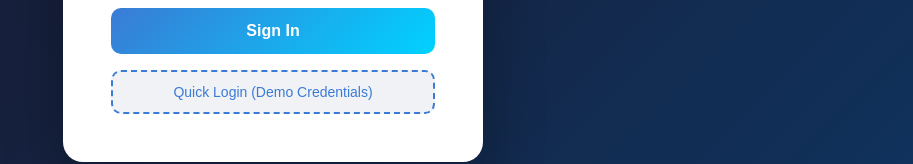
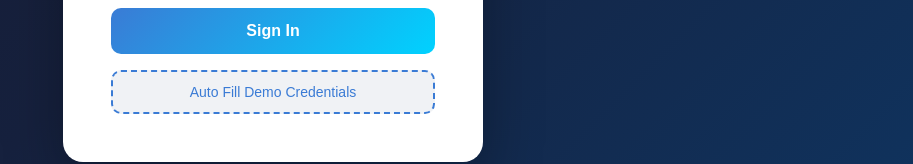
Before and after one commit to eakarsu/AIPharmacyOperationsManager, a React (Create React App) app in the folder frontend/: page / in a window 1280 px wide. Shown: the part 515-679 px from the top of the page, without its empty margins (367-1280 px from the left). Built offline with nearby package versions, Linux system fonts and the light colour scheme; no server answers.

Commit message:
Commit pending workspace changes

```diff
--- a/frontend/src/pages/Login.js
+++ b/frontend/src/pages/Login.js
@@ -71,7 +71,7 @@ export default function Login({ onLogin }) {
         </form>
 
         <button className="btn-autofill" onClick={autofill}>
-          Quick Login (Demo Credentials)
+          Auto Fill Demo Credentials
         </button>
       </div>
     </div>
```
